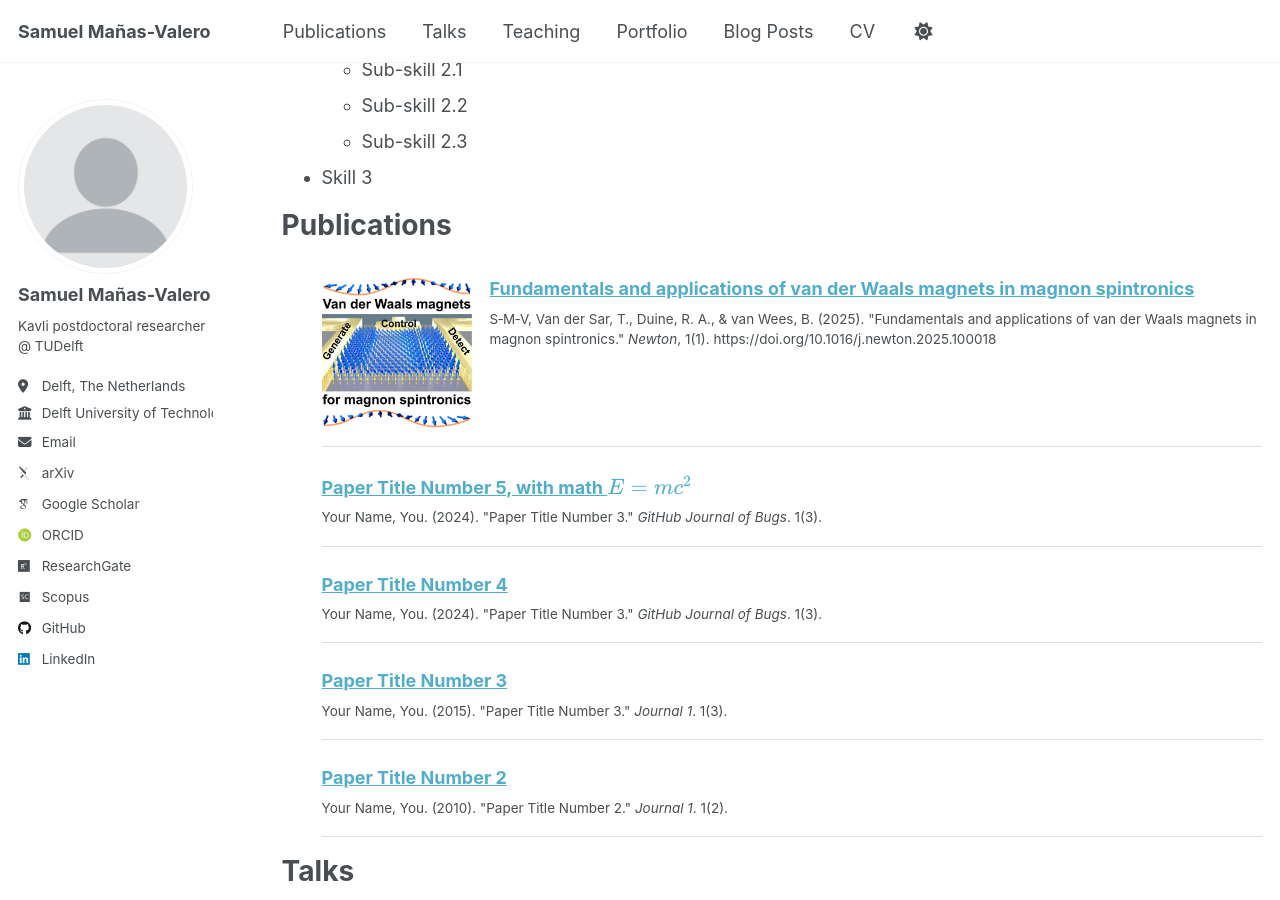
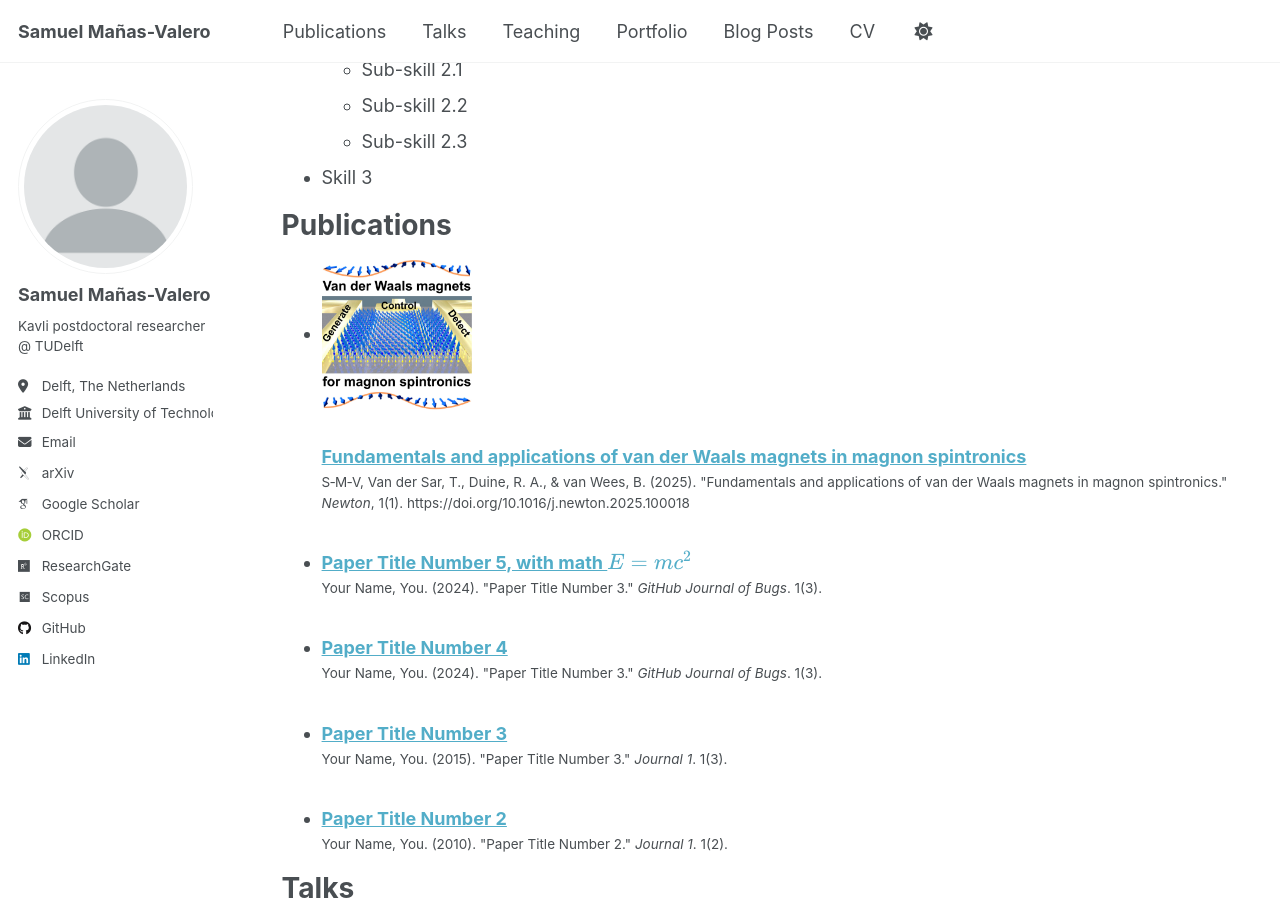
Before and after one commit to S-M-V/S-M-V, a Jekyll site: the page built from _pages/cv.md, in a window 1280 px wide and 900 px high, scrolled down 871 px. Built offline with Jekyll 4.4.1, drawn with Linux system fonts in a browser that asks for light colours; some web fonts are replaced; a script that is not in the unit is left out.

Commit message:
Update archive-single-cv.html

```diff
--- a/_includes/archive-single-cv.html
+++ b/_includes/archive-single-cv.html
@@ -14,18 +14,7 @@
 
 <div class="{{ include.type | default: "list" }}__item">
   <article class="archive__item" itemscope itemtype="http://schema.org/CreativeWork">
-    <li style="display: flex; align-items: flex-start; gap: 1em; list-style: none; padding: 1em 0; border-bottom: 1px solid #ddd;">
-
-      {% if post.tocimage %}
-        <div style="flex-shrink: 0; width: 150px;">
-          <img
-            src="{{ post.tocimage }}"
-            alt="TOC image for {{ title }}"
-            style="width: 100%; height: auto; display: block; border-radius: 4px;" />
-        </div>
-      {% endif %}
-
-      <div>
+    <li>
     {% if include.type == "grid" and teaser %}
       <div class="archive__item-teaser">
         <img src=
@@ -38,31 +27,25 @@
       </div>
     {% endif %}
 
-        <h3 class="archive__item-title" itemprop="headline" style="margin-top: 0; margin-bottom: 0.5em;">
+    <!-- TOC Image -->
+    {% if post.tocimage %}
+        <div class="archive__item-tocimage" style="margin-bottom:0.5em;">
+          <img src="{{ post.tocimage }}" alt="TOC image for {{ title }}" style="width:150px; height:auto;" />
+        </div>
+    {% endif %}
+
+    <h3 class="archive__item-title" itemprop="headline">
       {% if post.link %}
-            <a href="{{ post.link }}">{{ title }}</a>
-            <a href="{{ base_path }}{{ post.url }}" rel="permalink">
-              <i class="fa fa-link" aria-hidden="true" title="permalink"></i>
-              <span class="sr-only">Permalink</span>
-            </a>
+        <a href="{{ post.link }}">{{ title }}</a> <a href="{{ base_path }}{{ post.url }}" rel="permalink"><i class="fa fa-link" aria-hidden="true" title="permalink"></i><span class="sr-only">Permalink</span></a>
       {% else %}
         <a href="{{ base_path }}{{ post.url }}" rel="permalink">{{ title }}</a>
       {% endif %}
     </h3>
-
     {% if post.read_time %}
-          <p class="page__meta" style="margin: 0 0 0.5em;">
-            <i class="fa fa-clock" aria-hidden="true"></i> {% include read-time.html %}
-          </p>
+      <p class="page__meta"><i class="fa fa-clock" aria-hidden="true"></i> {% include read-time.html %}</p>
     {% endif %}
-
-        {% if post.venue %}
-          <p class="archive__item-excerpt" itemprop="description" style="margin: 0;">
-            {{ post.citation }}
-          </p>
-        {% endif %}
-      </div>
-
+    {% if post.venue%}<p class="archive__item-excerpt" itemprop="description">{{ post.citation }}</p> {% endif %}
     </li>
  </article>
 </div>
+{% include base_path %}
```
Lines whose indentation alone changed are shown as unchanged.
